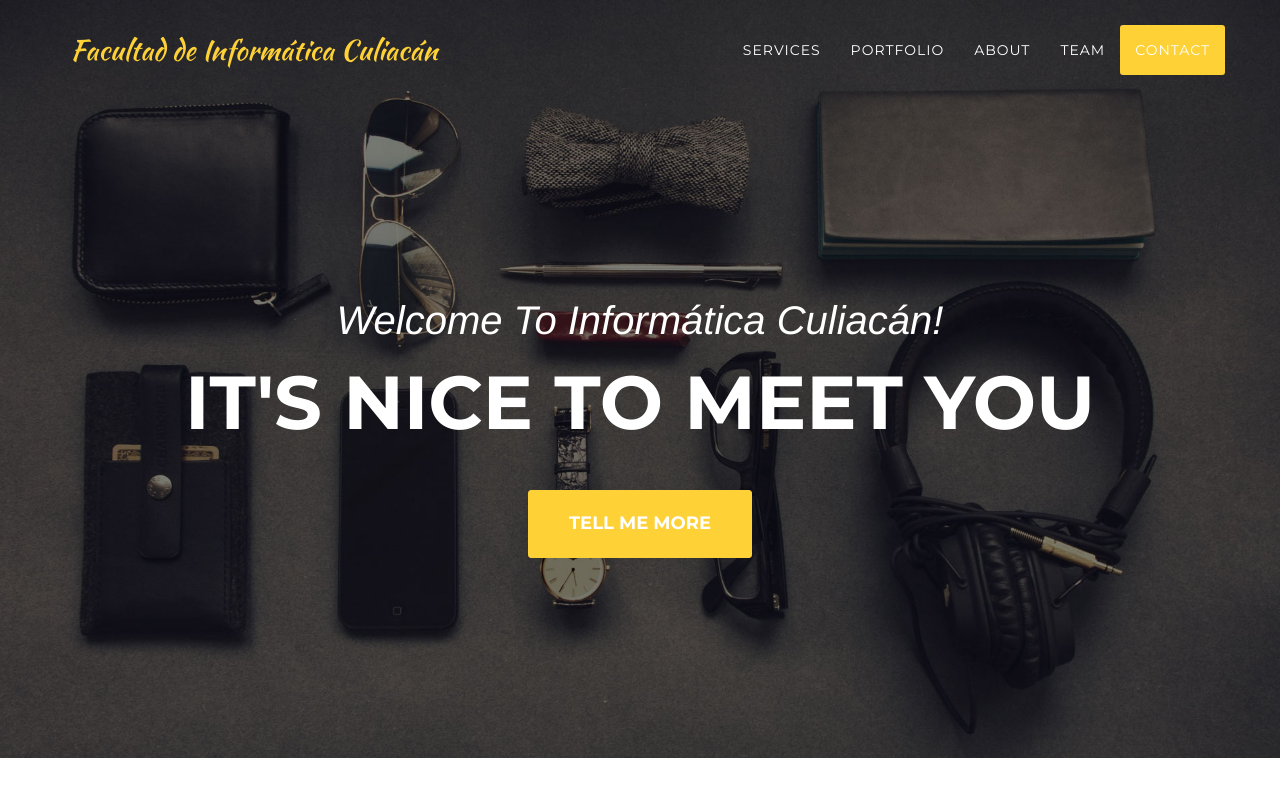
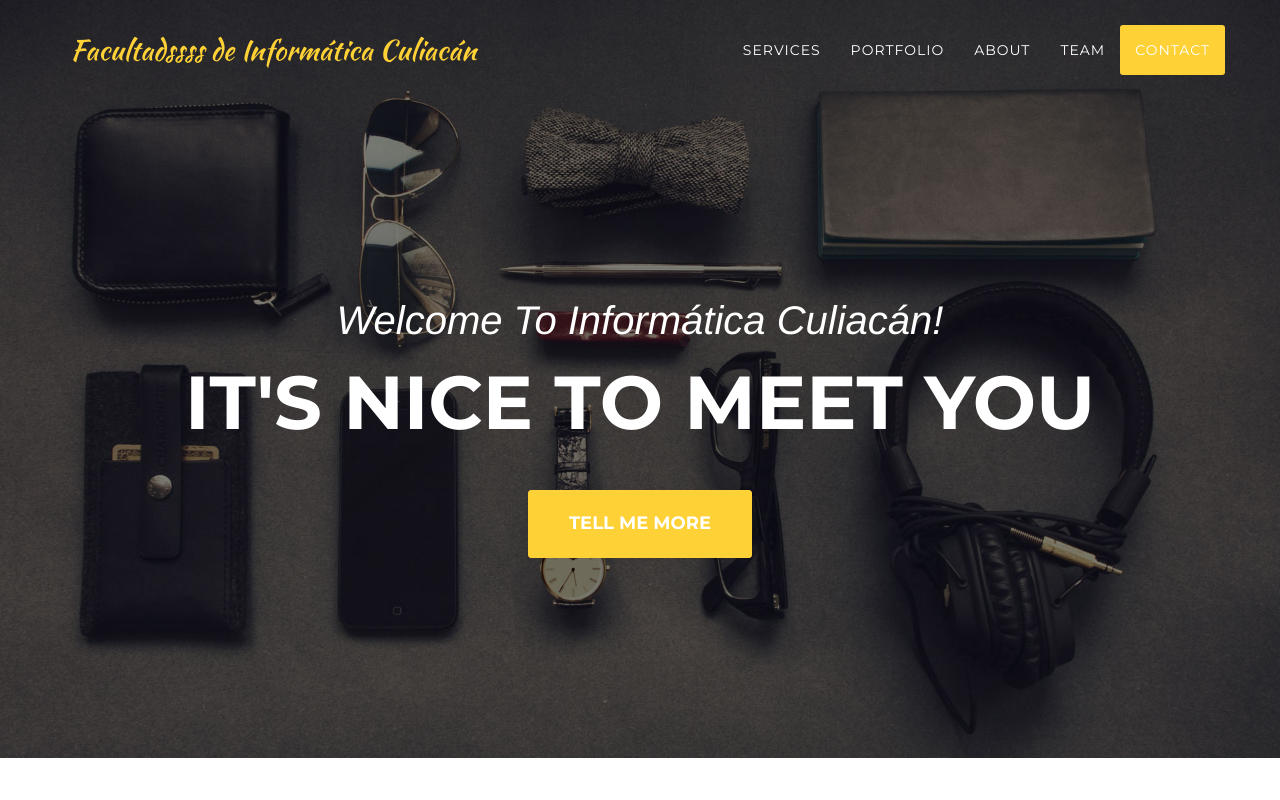
Before and after one commit to UrielArcia/GiantsCloud, a website: page index.html in a window 1280 px wide. Shown: the top 800 px of the page. Drawn offline with nearby package versions, Linux system fonts and the light colour scheme; a web font is replaced by a local one.

Commit message:
Segundo commit

```diff
--- a/index.html
+++ b/index.html
@@ -43,7 +43,7 @@
                 <button type="button" class="navbar-toggle" data-toggle="collapse" data-target="#bs-example-navbar-collapse-1">
                     <span class="sr-only">Toggle navigation</span> Menu <i class="fa fa-bars"></i>
                 </button>
-                <a class="navbar-brand page-scroll" href="#page-top">Facultad de Informática Culiacán</a>
+                <a class="navbar-brand page-scroll" href="#page-top">Facultadssss de Informática Culiacán</a>
             </div>
 
             <!-- Collect the nav links, forms, and other content for toggling -->
```
Also changed, not shown: 3 other files.
